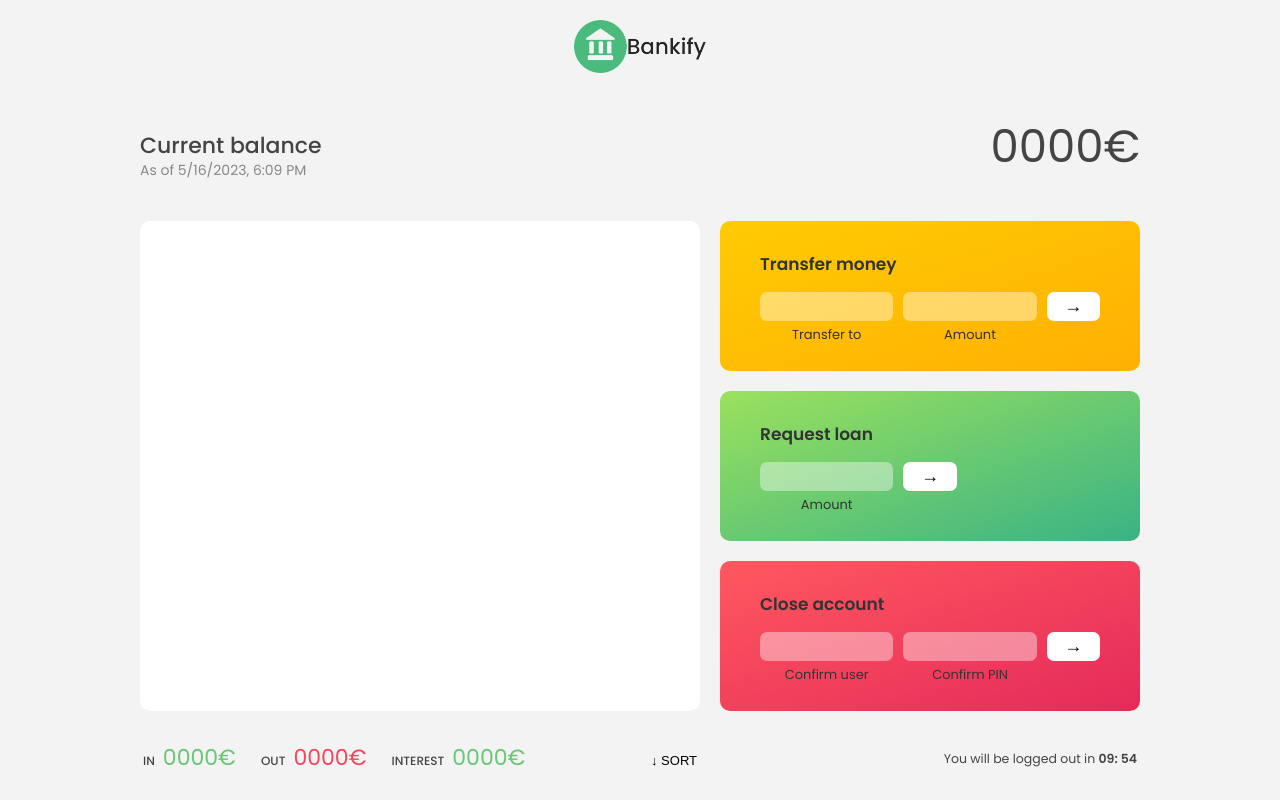
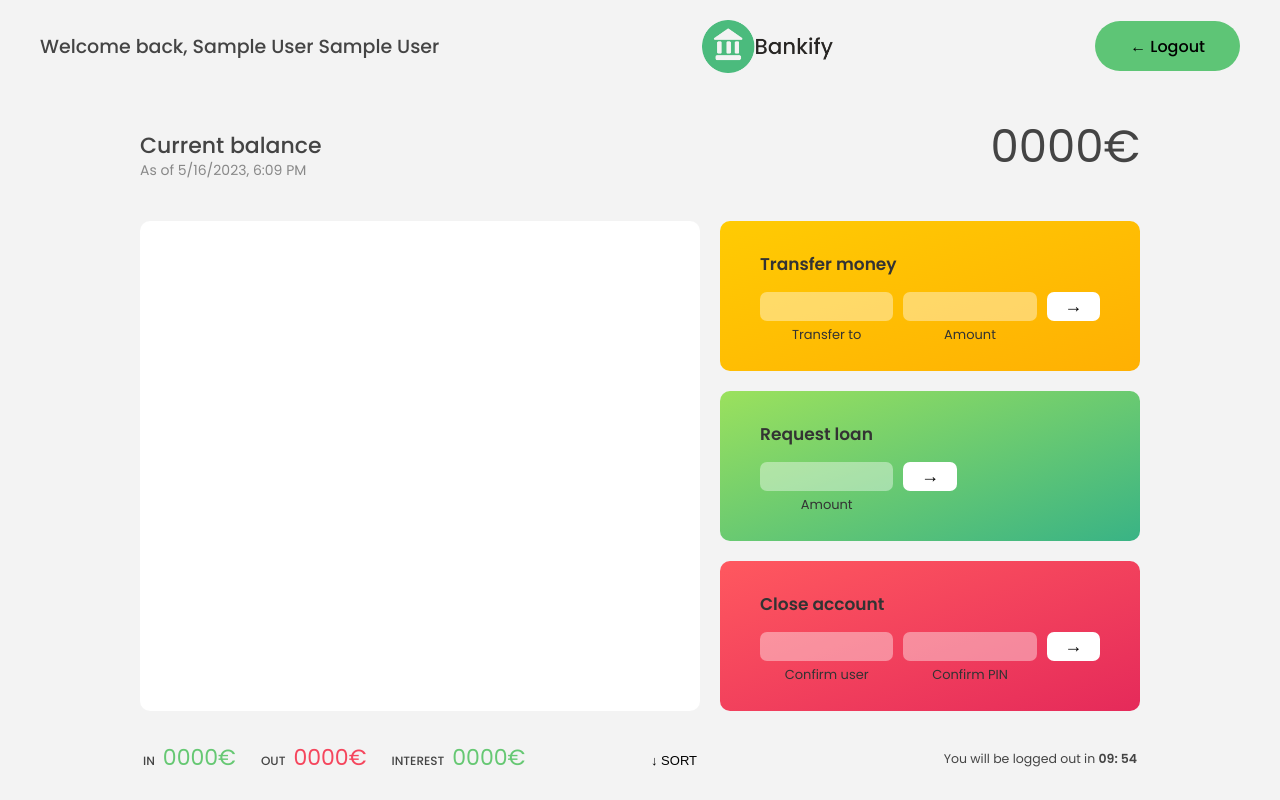
Before and after one commit to rahuljsaliaan/Bankify-E-Banking, a PHP site: page /dashboard.php in a window 1280 px wide. Run offline with PHP 8.4, Linux system fonts and the light colour scheme; the visitor is signed in with stand-in values (Sample User, id 1); data that the repository does not hold is empty; some libraries are stand-ins or nearby versions.

Commit message:
added logic for logout and updated the user interface

```diff
--- a/css/dashboard.css
+++ b/css/dashboard.css
@@ -19,7 +19,7 @@ body {
 
 nav {
     display: flex;
-    justify-content: center;
+    justify-content: space-between;
     align-items: center;
     padding: 0 2rem;
 }
@@ -31,6 +31,23 @@ nav {
 
 .logo {
     height: 5.25rem;
+}
+
+.logout-btn {
+    display: inline-block;
+    background-color: var(--color-primary);
+    font-size: 1.6rem;
+    font-family: inherit;
+    font-weight: 500;
+    border: none;
+    padding: 1.25rem 3.5rem;
+    border-radius: 10rem;
+    cursor: pointer;
+    transition: all 0.3s;
+}
+
+.logout-btn:hover {
+    background-color: var(--color-primary-darker);
 }
 
 /* MAIN */
--- /dev/null
+++ b/css/utility.css
@@ -0,0 +1,14 @@
+/* Root Variables */
+:root {
+    --color-primary: #5ec576;
+    --color-secondary: #ffcb03;
+    --color-tertiary: #ff585f;
+    --color-primary-darker: #4bbb7d;
+    --color-secondary-darker: #ffbb00;
+    --color-tertiary-darker: #fd424b;
+    --color-primary-opacity: #5ec5763a;
+    --color-secondary-opacity: #ffcd0331;
+    --color-tertiary-opacity: #ff58602d;
+    --gradient-primary: linear-gradient(to top left, #39b385, #9be15d);
+    --gradient-secondary: linear-gradient(to top left, #ffb003, #ffcb03);
+}
--- a/dashboard.php
+++ b/dashboard.php
@@ -18,6 +18,7 @@ if (isset($_SESSION['loggedin']) && isset($_SESSION['user_id'])) {
     <meta http-equiv="X-UA-Compatible" content="ie=edge" />
     <link rel="shortcut icon" type="image/png" href="img/icon.png" />
     <link href="https://fonts.googleapis.com/css?family=Poppins:400,500,600&display=swap" rel="stylesheet" />
+    <link rel="stylesheet" href="css/utility.css" />
     <link rel="stylesheet" href="css/dashboard.css" />
     <script src="https://code.jquery.com/jquery-3.6.4.js"></script>
     <script src="https://cdn.jsdelivr.net/npm/sweetalert2@11.7.3/dist/sweetalert2.all.min.js"></script>
@@ -30,6 +31,7 @@ if (isset($_SESSION['loggedin']) && isset($_SESSION['user_id'])) {
     <nav>
         <p class="welcome"></p>
         <img src="img/logo.png" alt="Logo" class="logo" />
+        <button class="logout-btn">&larr; Logout</button>
     </nav>
 
     <main class="app">
--- a/get_info.php
+++ b/get_info.php
@@ -49,6 +49,7 @@ if (isset($_SESSION['user_id'])) {
     // Prepare response data
     $response = array(
         'owner' => $owner,
+        'username' => $username,
         'movements' => $amounts,
         'interestRate' => $interestRate,
         'movementsDates' => $dateTimes,
--- a/index.php
+++ b/index.php
@@ -9,6 +9,7 @@
     <link href="https://fonts.googleapis.com/css?family=Poppins:300,400,500,600&display=swap" rel="stylesheet" />
     <script src="https://code.jquery.com/jquery-3.6.4.js"></script>
     <script src="https://cdn.jsdelivr.net/npm/sweetalert2@11"></script>
+    <link rel="stylesheet" href="css/utility.css" />
     <link rel="stylesheet" href="css/style.css" />
     <title>Bankify</title>
     <script defer src="js/script.js"></script>
--- a/js/dashboard.js
+++ b/js/dashboard.js
@@ -21,6 +21,8 @@ const inputTransferAmount = document.querySelector(".form__input--amount");
 const inputLoanAmount = document.querySelector(".form__input--loan-amount");
 const inputCloseUsername = document.querySelector(".form__input--user");
 const inputClosePin = document.querySelector(".form__input--pin");
+
+const btnLogout = document.querySelector(".logout-btn");
 
 // * Account Global variable
 let account = {};
@@ -229,6 +231,9 @@ const fetchDetails = function () {
         if (response) {
           account = { ...response, balance: 0 };
 
+          // welcome message
+          labelWelcome.textContent = `Welcome back, ${account.owner}`;
+
           // current date and time
           setInterval(function () {
             labelDate.textContent = formatDate(
@@ -255,6 +260,7 @@ const fetchDetails = function () {
 fetchDetails();
 
 //--------------------------------------- Event handlers and ajax---------------------------------------
+// * Transfer Amount
 btnTransfer.addEventListener("click", function (e) {
   e.preventDefault();
   const amount = +inputTransferAmount.value;
@@ -312,6 +318,7 @@ btnTransfer.addEventListener("click", function (e) {
   }, 2500);
 });
 
+// * Loan Request
 btnLoan.addEventListener("click", function (e) {
   e.preventDefault();
 
@@ -374,3 +381,55 @@ btnLoan.addEventListener("click", function (e) {
   }
   inputLoanAmount.value = "";
 });
+
+// * Close Account
+btnClose.addEventListener("click", function (e) {
+  e.preventDefault();
+
+  if (inputCloseUsername.value === account.username) {
+    Swal.fire({
+      title: "Delete Account...?",
+      text: `Are you sure you want to delete account '${currentAccount.owner}'`,
+      icon: "warning",
+      confirmButtonText: "OK",
+      cancelButtonText: "Cancel",
+      showCancelButton: true,
+    }).then(function (button) {
+      if (button.isConfirmed) {
+        // success message
+        Swal.fire({
+          title: "Deleted Account...!",
+          text: `'${currentAccount.owner}' account removed successfully`,
+          icon: "success",
+          confirmButtonText: "OK",
+        });
+      }
+    });
+  } else {
+    Swal.fire({
+      title: "Couldn't Close Account...!",
+      text: "Please Check the user credentials",
+      icon: "error",
+      confirmButtonText: "OK",
+    });
+  }
+
+  inputCloseUsername.value = inputClosePin.value = "";
+});
+
+// * Logout
+// Log out
+btnLogout.addEventListener("click", function () {
+  Swal.fire({
+    title: "Logout...!",
+    text: "Are you sure you want to log out ?",
+    icon: "warning",
+    showCancelButton: true,
+    confirmButtonText: "Yes",
+    cancelButtonText: "Cancel",
+  }).then((result) => {
+    if (result.isConfirmed) {
+      window.location.href = "logout.php";
+    }
+  });
+});
--- a/login.php
+++ b/login.php
@@ -16,9 +16,6 @@ if ($_SERVER['REQUEST_METHOD'] == 'POST') {
         $response = 'Please fill in all fields';
         echo json_encode($response);
     } else {
-        if ($conn->connect_error) {
-            die("Connection failed: " . $conn->connect_error);
-        }
 
         // check the username and password against the database
         $sql = "SELECT * FROM users WHERE email='$email' AND password='$password'";
```
Also changed, not shown: logout.php (added, +7 -0 lines).
